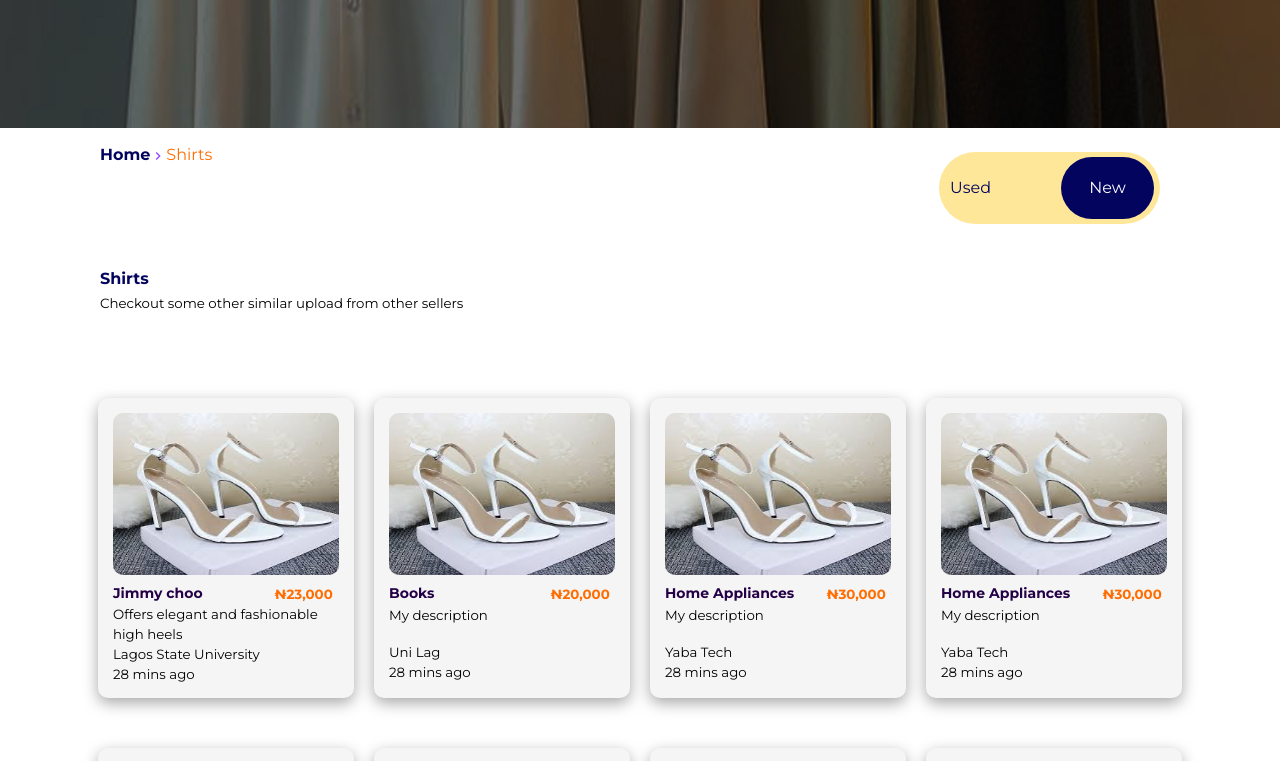
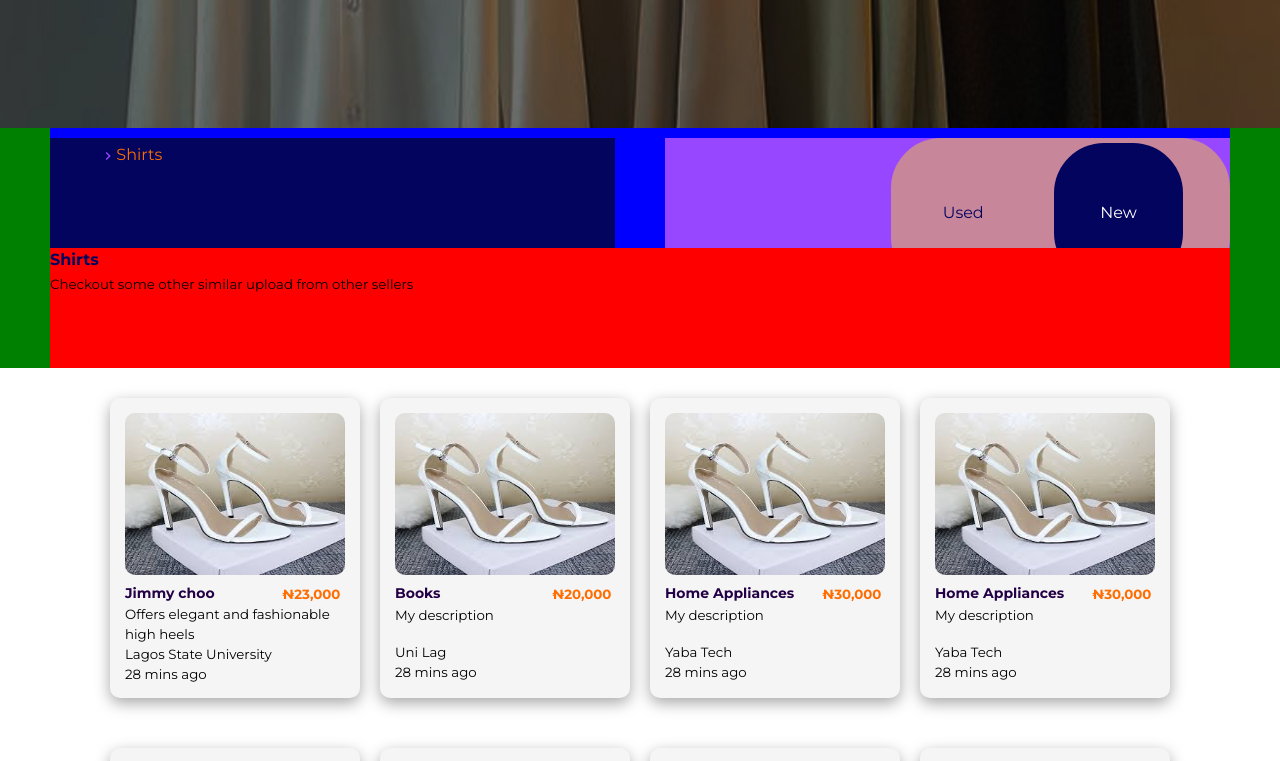
Before and after one commit to Ezenri-Elvis-CodElv/Campus-Trade, a React (Vite) app: page /categories in a window 1280 px wide. Shown: the part 600-1361 px from the top of the page. Built offline with nearby package versions, Linux system fonts and the light colour scheme.

Commit message:
pending work

```diff
--- a/src/DashboardComponents'/Ads.jsx
+++ b/src/DashboardComponents'/Ads.jsx
@@ -34,6 +34,7 @@ const Ads = () => {
               </div>
             </div>
         </div>
+
         <div className="ads-payment">
           <div className="ads-payment-selection">
             <div className="ads-selection-text">Top</div>
--- a/src/DashboardComponents'/PendingPost.jsx
+++ b/src/DashboardComponents'/PendingPost.jsx
@@ -17,6 +17,13 @@ const RecentPost = () => {
       price: "20,000",
       description: "Description",
       university: "Uni Lag",
+    },
+    {
+      image: "/public/download.jpg",
+      name: "Home Appliances",
+      price: "30,000",
+      description: "My description",
+      university: "Yaba Tech",
     },
     {
       image: "/public/download.jpg",
--- a/src/DashboardComponents'/recentpost.css
+++ b/src/DashboardComponents'/recentpost.css
@@ -1,7 +1,5 @@
 .recent-body{
     font-family: "Montserrat", sans-serif;
-
-    /* background-color: red; */
     height: max-content;
     width: 100%;
     display: flex;
@@ -17,8 +15,9 @@
     width: 100%;
     height: max-content;
     display: flex;
-    flex-direction: row;
+    /* flex-direction: row; */
     flex-wrap: wrap;
+    justify-content: space-evenly;
     gap: 20px;
     row-gap: 20px;
     align-items: center;
--- a/src/components/Categories.jsx
+++ b/src/components/Categories.jsx
@@ -1,8 +1,7 @@
-import React from 'react'
-import './categories.css'
+import React from "react";
+import "./categories.css";
 import { MdNavigateNext } from "react-icons/md";
-import Card from "../components/Card"
-
+import Card from "../components/Card";
 
 const Categories = () => {
   const myArr = [
@@ -12,7 +11,7 @@ const Categories = () => {
       price: "23,000",
       description: "Offers elegant and fashionable high heels",
       university: "Lagos State University",
-      time: "28 mins ago"
+      time: "28 mins ago",
     },
     {
       image: "/public/download.jpg",
@@ -20,8 +19,7 @@ const Categories = () => {
       price: "20,000",
       description: "My description",
       university: "Uni Lag",
-      time: "28 mins ago"
-
+      time: "28 mins ago",
     },
     {
       image: "/public/download.jpg",
@@ -29,8 +27,7 @@ const Categories = () => {
       price: "30,000",
       description: "My description",
       university: "Yaba Tech",
-      time: "28 mins ago"
-
+      time: "28 mins ago",
     },
     {
       image: "/public/download.jpg",
@@ -38,8 +35,7 @@ const Categories = () => {
       price: "30,000",
       description: "My description",
       university: "Yaba Tech",
-      time: "28 mins ago"
-
+      time: "28 mins ago",
     },
     {
       image: "/public/download.jpg",
@@ -47,8 +43,7 @@ const Categories = () => {
       price: "30,000",
       description: "My description",
       university: "Yaba Tech",
-      time: "28 mins ago"
-
+      time: "28 mins ago",
     },
     {
       image: "/public/download.jpg",
@@ -56,8 +51,7 @@ const Categories = () => {
       price: "30,000",
       description: "My description",
       university: "Yaba Tech",
-      time: "28 mins ago"
-
+      time: "28 mins ago",
     },
     {
       image: "/public/download.jpg",
@@ -65,8 +59,7 @@ const Categories = () => {
       price: "30,000",
       description: "My description",
       university: "Yaba Tech",
-      time: "28 mins ago"
-
+      time: "28 mins ago",
     },
     {
       image: "/public/download.jpg",
@@ -74,8 +67,7 @@ const Categories = () => {
       price: "30,000",
       description: "My description",
       university: "Yaba Tech",
-      time: "28 mins ago"
-
+      time: "28 mins ago",
     },
     {
       image: "/public/download.jpg",
@@ -83,8 +75,7 @@ const Categories = () => {
       price: "30,000",
       description: "My description",
       university: "Yaba Tech",
-      time: "28 mins ago"
-
+      time: "28 mins ago",
     },
     {
       image: "/public/download.jpg",
@@ -92,8 +83,7 @@ const Categories = () => {
       price: "30,000",
       description: "My description",
       university: "Yaba Tech",
-      time: "28 mins ago"
-
+      time: "28 mins ago",
     },
     {
       image: "/public/download.jpg",
@@ -101,8 +91,7 @@ const Categories = () => {
       price: "30,000",
       description: "My description",
       university: "Yaba Tech",
-      time: "28 mins ago"
-
+      time: "28 mins ago",
     },
     {
       image: "/public/download.jpg",
@@ -110,45 +99,48 @@ const Categories = () => {
       price: "30,000",
       description: "My description",
       university: "Yaba Tech",
-      time: "28 mins ago"
-
+      time: "28 mins ago",
     },
   ];
   return (
-    <div className='category-body'>
-        <div className='category-img'>
-
+    <div className="category-body">
+      <div className="category-img">
         <img src="/public/Frame 386.jpg" alt="" />
       </div>
-      <div className='category-text-wrappers'>
-        <div className='text-holder'>
-          <div className='top-text'>
-            <span style={{color: " #03045E", fontWeight: "bold"}}>Home</span>
-            <span className='icon'> <MdNavigateNext /></span>
-            <span style={{color: "#FF6D00"}}>Shirts</span>
+      <div className="category-text-wrappers">
+        <div className="text-holder">
+          <div className="top-text">
+            <span style={{ color: " #03045E", fontWeight: "bold" }}>Home</span>
+            <span className="icon">
+              {" "}
+              <MdNavigateNext />
+            </span>
+            <span style={{ color: "#FF6D00" }}>Shirts</span>
           </div>
-          <div className='buttom-text'>
 
-            <span style={{fontWeight: "bold", color: "#03045E"}}>Shirts</span>
-            <br />
-            <span className='checkout-text' style={{fontSize: "smaller"}}>Checkout some other similar  upload from other sellers</span>
-          </div>
-        </div>
-        <div className='category-button-holder'>
-          <div className='category-toggle'>
-            <span className='category-used'>Used</span>
-            <span className='New-toggle'>New</span>
+
+            <div className="category-button-holder">
+              <div className="category-toggle">
+                <span className="category-used">Used</span>
+                <span className="New-toggle">New</span>
               </div>
             </div>
         </div>
-      <section className='category-product'>
+        <div className="buttom-text">
+          <span style={{ fontWeight: "bold", color: "#03045E" }}>Shirts</span>
+          <br />
+          <span className="checkout-text" style={{ fontSize: "smaller" }}>
+            Checkout some other similar upload from other sellers
+          </span>
+        </div>
+      </div>
+      <section className="category-product">
         {myArr.map((item, index) => (
           <Card key={index} item={item} />
         ))}
-
       </section>
     </div>
-  )
-}
+  );
+};
 
-export default Categories
+export default Categories;
--- a/src/components/card.css
+++ b/src/components/card.css
@@ -1,7 +1,6 @@
-
-.card{
+.card {
   font-family: "Montserrat", sans-serif;
-    width: 20%;
+  width: 250px;
   height: 300px;
   background-color: whitesmoke;
   display: flex;
@@ -10,17 +9,17 @@
   padding: 15px;
   box-shadow: rgba(0, 0, 0, 0.35) 0px 5px 15px;
 }
-.card-img-holder{
+.card-img-holder {
   height: 60%;
   border-radius: 10px;
   object-fit: cover;
-    & img{
+  & img {
     width: 100%;
     height: 100%;
     border-radius: 10px;
   }
 }
-.card-img-name{
+.card-img-name {
   height: 15%;
   width: 100%;
   display: flex;
@@ -28,9 +27,8 @@
   align-items: center;
   justify-content: center;
   padding-top: 10px;
-
 }
-.card-name{
+.card-name {
   height: 100%;
   width: 100%;
   line-height: 1.2;
@@ -38,42 +36,37 @@
     color: #240046;
     font-weight: bold;
     font-size: 14px;
-
-
-
-
   }
 }
 
-.card-prices{
+.card-prices {
   height: 100%;
   width: 40%;
 
   & p {
-    color:#FF6D00;
+    color: #ff6d00;
     font-size: 15px;
     font-weight: bolder;
     font-size: smaller;
-
   }
 }
-.card-img-description{
+.card-img-description {
   height: 20%;
   width: 100%;
   font-size: smaller;
 }
-.card-uni-name{
+.card-uni-name {
   height: 10%;
   width: 100%;
   font-size: smaller;
 }
-.card-time{
+.card-time {
   height: 10%;
   width: 100%;
   font-size: smaller;
 }
 @media (max-width: 480px) {
-    .card{
+  .card {
     width: 40%;
     height: 10%;
   }
--- a/src/components/categories.css
+++ b/src/components/categories.css
@@ -22,33 +22,44 @@
     width: 100%;
     height: 30vh;
     display: flex;
-    flex-direction: row;
+    flex-direction: column;
     padding-left: 50px;
-    padding-right: 0px;
-    gap: 200px;
+    padding-right: 50px;
+    /* gap: 200px; */
+    background-color: green;
 
 
 }
 .text-holder{
-height: 100%;
-width: 50%;
+height: 50%;
+width: 100%;
 display: flex;
-flex-direction: column;
-gap: 100px;
-padding-left: 50px;
+flex-direction: row;
+gap: 50px;
+/* padding-left: 50px; */
 padding-top: 10px;
 padding-bottom: 60px;
+background-color: blue;
+}
+.top-text{
+    width: 50%;
+    height: 300%;
+    display: flex;
+    flex-direction: row;
+    padding-top: 5px;
+    background-color: #03045E;
 }
 .category-button-holder{
-    width: 30%;
-    height: 50%;
+    width: 50%;
+    height:300%;
     display: flex;
     align-items: center;
-    justify-content: center;
+    justify-content: end;
+    background-color: #9747FF;
 
 }
 .category-toggle{
- height: 60%;
+ height: 100%;
  width: 60%;
  border-radius: 50px;
  background-color:#FFCD2978 ;
@@ -62,7 +73,7 @@ padding-bottom: 60px;
  color: #03045E;
 }
 .New-toggle{
-    width: 45%;
+    width: 40%;
     height: 100%;
     border-radius: 50px;
     display: flex;
@@ -71,16 +82,11 @@ padding-bottom: 60px;
     background-color: #03045E;
     color: #ffff;
 }
-.top-text{
-    width: 25%;
-    height: 20%;
-    display: flex;
-    flex-direction: row;
-    padding-top: 5px;
-}
+
 .buttom-text{
-    width: 70%;
-    height: 60%;
+    width: 100%;
+    height: 50%;
+    background-color: red;
 
 }
 .icon{
```
Lines whose indentation alone changed are shown as unchanged.
